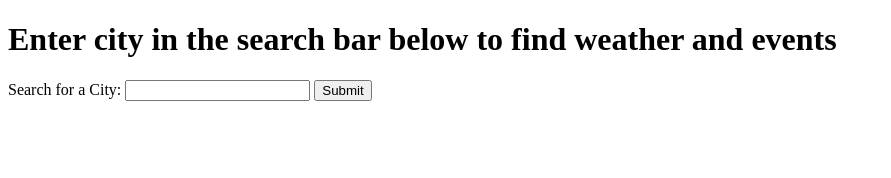
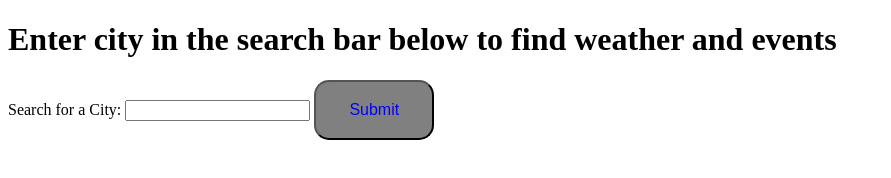
Before and after one commit to ericdavidanderson/Local, a plain HTML site: page index.html in a window 1280 px wide. Shown: the whole page, without its empty margins (0-891 px from the left). Drawn offline with Linux system fonts and the light colour scheme.

Commit message:
linked CSS sheet to index.html

```diff
--- a/index.html
+++ b/index.html
@@ -4,7 +4,9 @@
     <meta charset="UTF-8" />
     <meta http-equiv="X-UA-Compatible" content="IE=edge" />
     <meta name="viewport" content="width=device-width, initial-scale=1.0" />
+    <link rel="stylesheet" href="style.css" />
     <title>Local: Events and Weather</title>
+
   </head>
   <body>
     <h1>Enter city in the search bar below to find weather and events</h1>
--- a/style.css
+++ b/style.css
@@ -1 +1,8 @@
-css style sheet (practice push)
+#submitCity {
+  border-radius: 15px;
+  width: 120px;
+  height: 60px;
+  color:blue;
+  font-size:inherit;
+  background-color: grey;
+}
```
